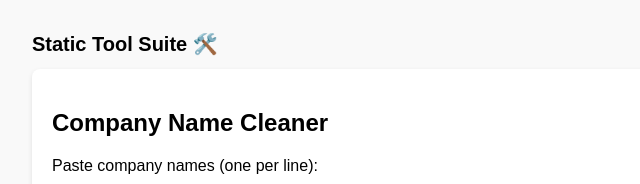
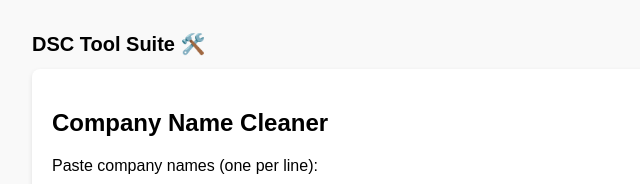
Before and after one commit to RefactorCore/dsctestsite.au.com, a plain HTML site: page index.html in a window 1280 px wide. Shown: the top 184 px of the page, 0-640 px from the left. Drawn offline with Linux system fonts and the light colour scheme.

Commit message:
Update index.html

```diff
--- a/index.html
+++ b/index.html
@@ -2,11 +2,11 @@
 <html lang="en">
 <head>
   <meta charset="UTF-8">
-  <title>Company Tools Suite</title>
+  <title>DSC Tools Suite</title>
   <link rel="stylesheet" href="style.css">
 </head>
 <body>
-  <h1>Static Tool Suite 🛠️</h1>
+  <h1>DSC Tool Suite 🛠️</h1>
 
   <!-- Tool 1: Company Name Cleaner -->
   <div class="tool">
```
